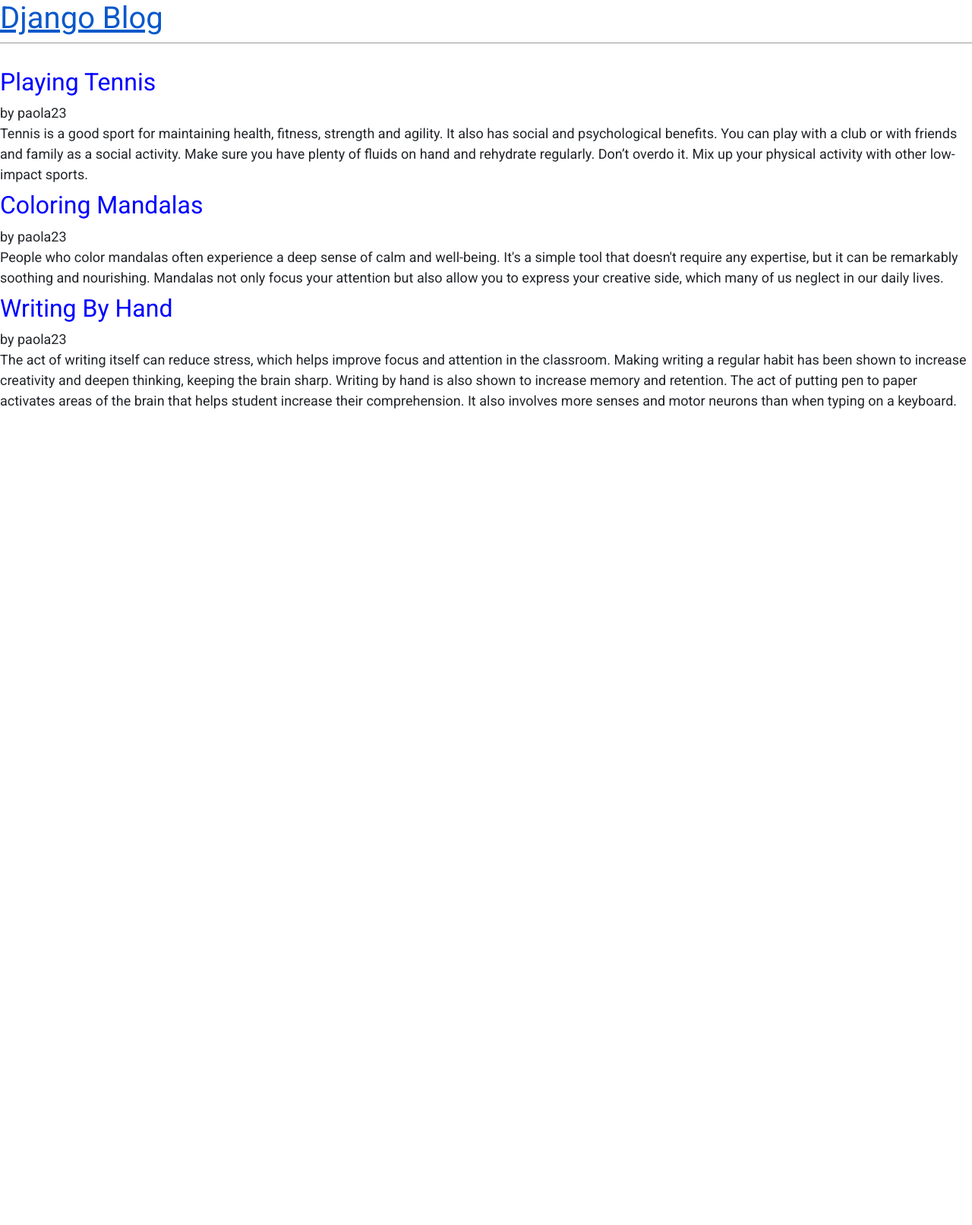
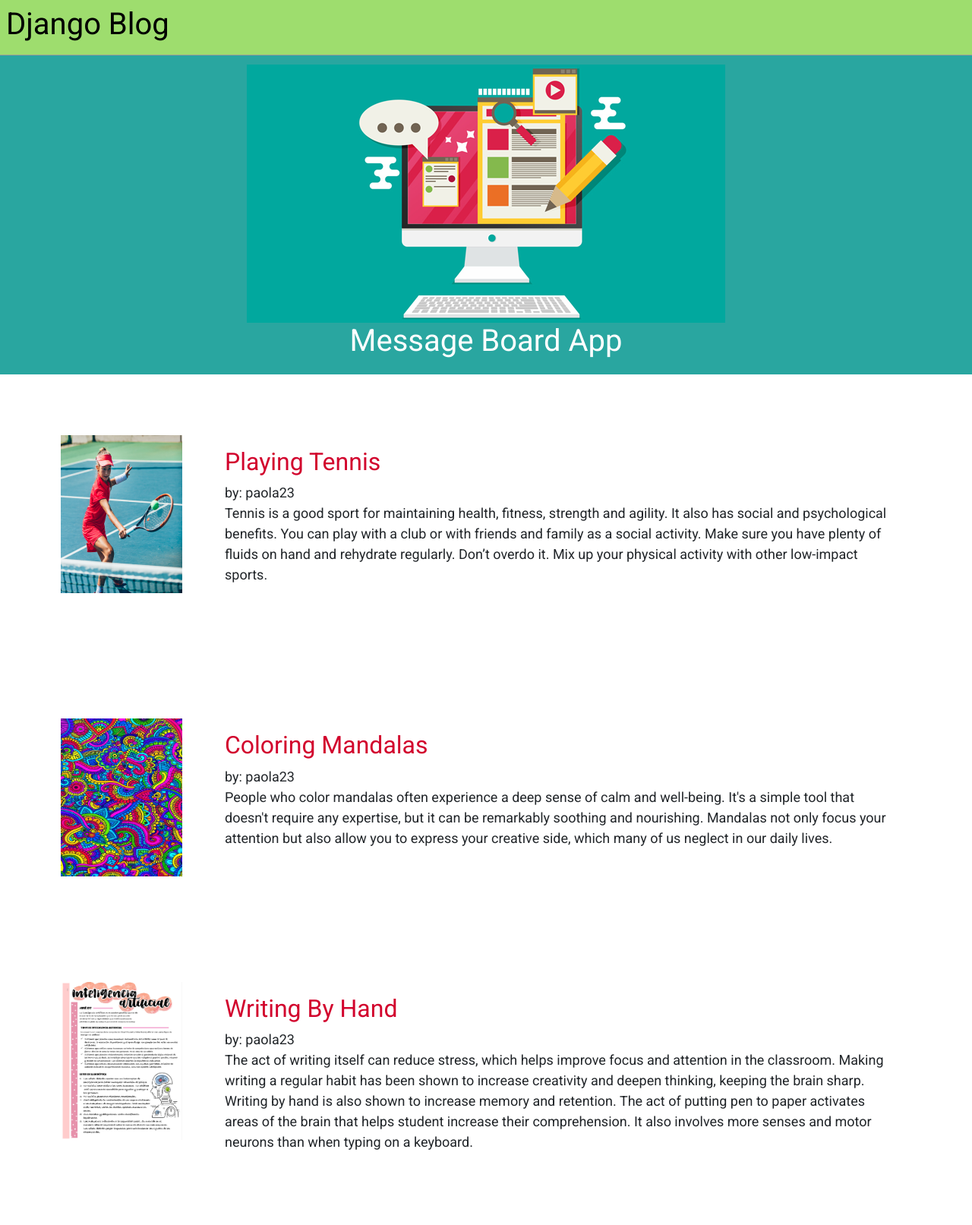
Before and after one commit to p-corteszaragoza/FSDI112_Assigment3, a Django app: page / in a window 1280 px wide. Shown: the whole page at 76% size. Before the commit the page ends 538 px from the top, so only its background shows below. Run offline with Django 3.2, Linux system fonts and the light colour scheme; data comes from the database, SQL or seed files in the repository; both versions use the stored data as it was after the commit.

Commit message:
Adding style

```diff
--- a/static/css/base.css
+++ b/static/css/base.css
@@ -1,3 +1,7 @@
+* {
+    box-sizing: border-box;
+}
+
 body {
     font-size: 18px;
     font-family: 'Roboto', sans-serif;
@@ -5,12 +9,14 @@ body {
 
 header {
     border-bottom: 1px solid #999;
-    margin-bottom:  2rem;
+    padding:  0.5rem;
     display: flex;
+    background: #9edd6e;
 }
 
 header h1 a {
-    color: red;
+    color: black;
+    text-decoration: none;
 }
 
 .nav-left {
@@ -21,6 +27,9 @@ header h1 a {
     display: flex;
     padding-top: 2rem;
 }
+.post-entry{
+    margin: 6rem;
+}
 
 .post-entry h2{
     margin: 0.5rem 0;
@@ -28,7 +37,7 @@ header h1 a {
 
 .post-entry h2 a,
 .post-entry h2 a:visited {
-    color: blue;
+    color: #D2042D;
     text-decoration: none;
 }
 
@@ -38,5 +47,24 @@ header h1 a {
 }
 
 .post-entry h2 a:hover{
-    color: red;
+    color: #FFA500;
 }
+
+.header-container {
+    background: #29a6a0;
+    padding: 12px;
+    text-align: center;
+    color: white;
+    font-size: 30px;
+}
+
+.info{
+    padding-top: 2rem;
+}
+.center {
+    display: block;
+    margin-left: auto;
+    margin-right: auto;
+    width: 50%;
+    padding: 5rem;
+  }
--- /dev/null
+++ b/static/css/home.css
@@ -0,0 +1,24 @@
+.parent {
+    padding-left:200px;
+    width:100%;
+}
+
+.content {
+    position:relative;
+    float:left;
+    width:100%;
+}
+
+.left-img {
+    position:relative;
+    float:left;
+    width:200px;
+    right:200px;
+    margin-left:-100%;
+}
+
+.icon {
+    width: 10rem;
+    height:13rem;
+    margin: 5rem;
+}
--- a/templates/base.html
+++ b/templates/base.html
@@ -10,7 +10,7 @@
             integrity="sha384-KyZXEAg3QhqLMpG8r+8fhAXLRk2vvoC2f3B09zVXn8CA5QIVfZOJ3BCsw2P0p/We"
             crossorigin="anonymous">
         <link href="{% static 'css/base.css' %}" rel="stylesheet">
-
+        <link href="{% static 'css/home.css' %}" rel="stylesheet">
         <title>
             {% block title %}
                 Blog App
--- a/templates/home.html
+++ b/templates/home.html
@@ -1,15 +1,36 @@
 {% extends "base.html" %}
-
+{% load static %}
 {% block title %} Blog Posts {% endblock title %}
 
 {% block content %}
+   <div  class="header-container">
+       <img src="{% static 'images/blog.png' %}"  alt="My image" />
+        <div class="header">
+            <h1>Message Board App</h1>
+        </div>
+    </div>
+
     {% for post in all_posts_list %}
+    <div class="parent">
+        <div class="content">
+
     <div class="post-entry">
         <h2>
             <a href="{% url 'post_detail' post.pk %}">{{ post.title }}</a>
         </h2>
-        <p>by {{ post.author }}</p>
+        <p>by: {{ post.author }}</p>
         <p>{{ post.body }}</p>
+    </div>
+        </div>
+        <div class="left-img">
+            {% if post.title == "Coloring Mandalas" %}
+                <img class="icon" src="{% static 'images/coloringMandalas.jpg' %}"  alt="Coloring Mandalas image" />
+            {% elif post.title == "Playing Tennis" %}
+                <img class="icon" src="{% static 'images/playingTennis.jpg' %}"  alt="Playing Tennis image" />
+            {% else %}
+                <img class="icon" src="{% static 'images/writingByHand.png' %}"  alt="Writing By Hand image" />
+            {% endif %}
+        </div>
     </div>
     {% endfor %}
 
```
Also changed, not shown: templates/post_detail.html (+19 -2 lines), db.sqlite3, static/images/blog.png (added), static/images/coloringMandalas.jpg (added), static/images/playingTennis.jpg (added), static/images/writingByHand.png (added).
